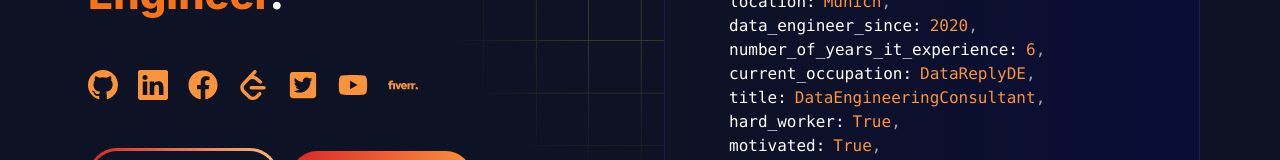
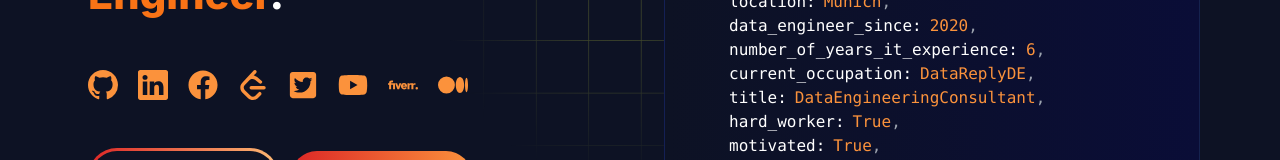
Before and after one commit to uludagemre/my-professional-website, a Next.js app: page / in a window 1280 px wide. Shown: the part 366-526 px from the top of the page. Built offline with nearby package versions, Linux system fonts and the light colour scheme.

Commit message:
Add Medium profile.

```diff
--- a/app/components/homepage/hero-section/index.jsx
+++ b/app/components/homepage/hero-section/index.jsx
@@ -7,7 +7,7 @@ import { BsGithub, BsLinkedin } from "react-icons/bs";
 import { FaFacebook, FaTwitterSquare, FaYoutube } from "react-icons/fa";
 import { MdDownload } from "react-icons/md";
 import { RiContactsFill } from "react-icons/ri";
-import { SiLeetcode, SiFiverr } from "react-icons/si";
+import { SiLeetcode, SiFiverr, SiMedium } from "react-icons/si";
 
 function HeroSection() {
   return (
@@ -80,6 +80,13 @@ function HeroSection() {
               className="transition-all text-orange-400 hover:scale-125 duration-300"
             >
               <SiFiverr size={30} />
+            </Link>
+            <Link
+              href={personalData.medium}
+              target='_blank'
+              className="transition-all text-orange-400 hover:scale-125 duration-300"
+            >
+              <SiMedium size={30} />
             </Link>
           </div>
 
--- a/utils/data/personal-data.js
+++ b/utils/data/personal-data.js
@@ -9,6 +9,7 @@ export const personalData = {
   facebook: 'https://www.facebook.com/emre.uludag.9699',
   youtube: 'https://www.youtube.com/@elite-data',
   fiverr: 'https://www.fiverr.com/emre_uludag',
+  medium: 'https://medium.com/@uludag.emre',
   linkedIn: 'https://www.linkedin.com/in/emre-uludag-050a3a103/',
   twitter: 'https://x.com/EmreUlu92573039',
   stackOverflow: 'https://stackoverflow.com/users/8152493/emre-uluda%c4%9f?tab=profile',
```
